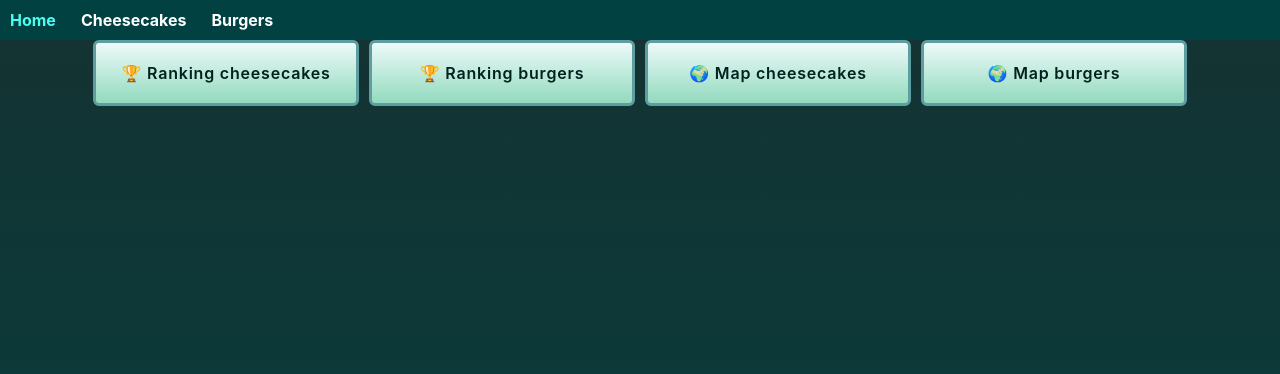
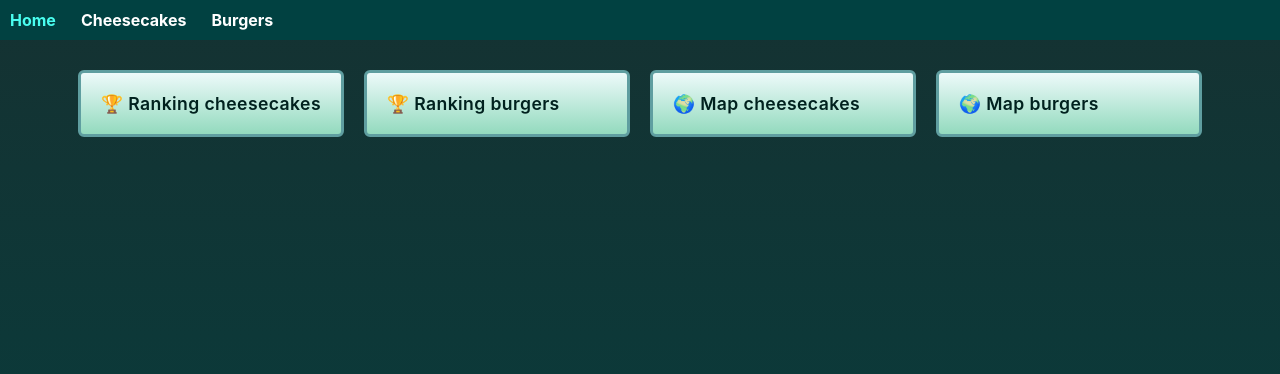
Before and after one commit to javirro/food-ranking-ui, a React (Create React App) app: page / in a window 1280 px wide. Shown: the top 374 px of the page. Built offline with nearby package versions, Linux system fonts and the light colour scheme; no server answers.

Commit message:
update some style in main page

```diff
--- a/src/Styles/global.css
+++ b/src/Styles/global.css
@@ -33,8 +33,9 @@
   flex-direction: row;
   justify-content: center;
   align-items: center;
-  gap: 10px;
+  gap: 20px;
   width: 100%;
+  padding-top: 30px;
 }
 
 .links {
@@ -45,10 +46,11 @@
   border: 3px solid cadetblue;
   background: linear-gradient(rgb(237, 250, 250), rgb(147, 218, 190));
   text-decoration: none;
-  text-align: center;
+  text-align: start;
   color: rgb(0, 33, 30);
   font-weight: 600;
-  letter-spacing: 0.8px;
+  font-size: 1.1rem;
+  letter-spacing: 0.4px;
 }
 
 .animation-link-1 {
```
